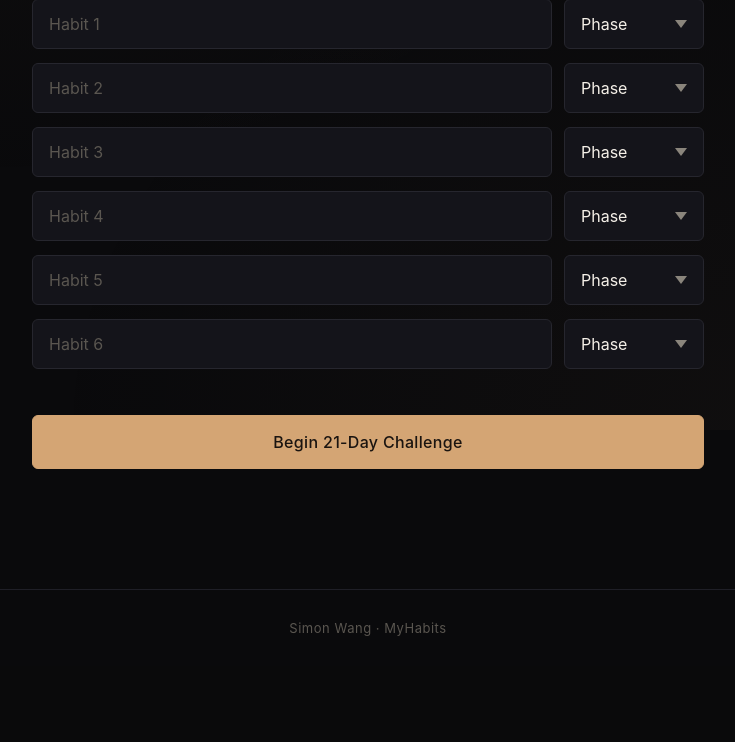
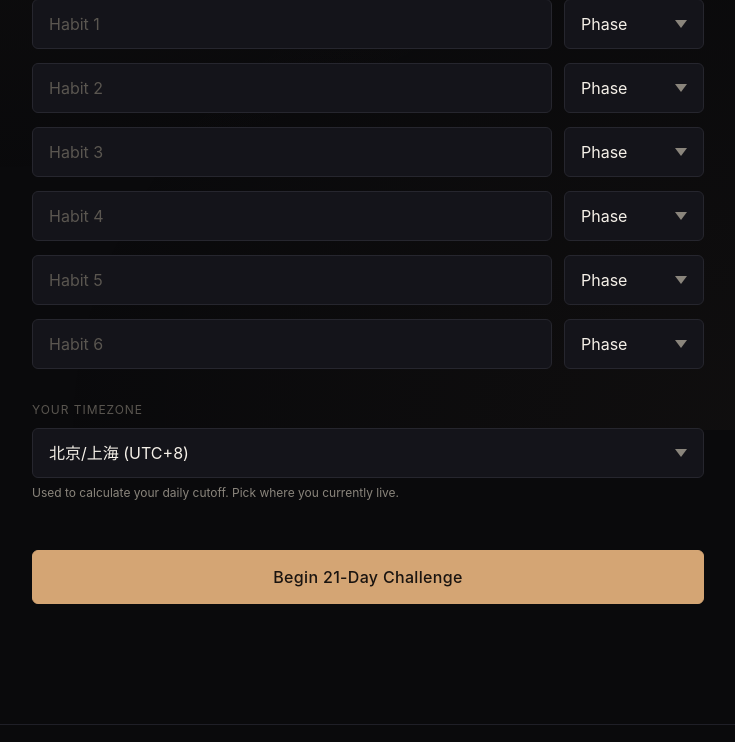
Before and after one commit to SimonE1003/MyHabits, a Flask app: page /set_habits in a window 1280 px wide. Shown: the part 370-1112 px from the top of the page, without its empty margins (272-1007 px from the left). Before the commit the page ends 1006 px from the top, so only its background shows below. Run offline with Flask 3, Linux system fonts and the light colour scheme; the visitor is signed in with stand-in values (Sample User, id 1); data comes from the database, SQL or seed files in the repository.

Commit message:
Fix timezone bugs, add CSRF protection, preserve habit history
Timezone fix (per-user):
- Add users.timezone column (default Asia/Shanghai)
- Add timezone dropdown on set_habits page (8 common IANA zones)
- Replace all date.today() with user_today(user_id) which computes
  the date in the user's selected timezone — fixes wrong-day bugs
  when deployed to non-Beijing servers
- ai_planner.generate_plan now accepts user_tz param so AI uses
  the user's local time, not server time
- migrate_db() evolves existing databases via ALTER TABLE ADD COLUMN

CSRF protection (Flask-WTF):
- CSRFProtect on all POST routes
- Forms (register, login, set_habits): hidden csrf_token input
- JSON APIs (mark_done, api/now_plan): X-CSRFToken header from meta tag
- /set_language exempted (sendBeacon can't send custom headers)
- Verified: POSTs without token return 400; with token return 200

Habit history preservation:
- Add habits.archived and habits.challenge_round columns
- set_habits no longer DELETEs old habits — it marks them archived=1
  and inserts new ones with challenge_round incremented
- All queries filter archived=0 so only the current round is shown
- mark_done rejects archived habits (404)
- habit_logs preserved across rounds (no data loss)

Tested end-to-end:
- Register → set_habits (Asia/Tokyo) → mark_done → AI plan
- Second set_habits (America/New_York) → old habits archived, new active
- CSRF blocks all tokenless POSTs; /set_language exempt works
- AI plan correctly used New_York time (14:00 not 23:44)

```diff
--- a/app.py
+++ b/app.py
@@ -2,7 +2,9 @@ import os
 import random
 import sqlite3
 from datetime import date, datetime, timezone, timedelta
+from zoneinfo import ZoneInfo
 from flask import Flask, g, redirect, render_template, request, session, jsonify
+from flask_wtf import CSRFProtect
 from werkzeug.security import check_password_hash, generate_password_hash
 from dotenv import load_dotenv
 
@@ -12,7 +14,23 @@ from translations import t as translate, QUOTE_KEYS
 
 load_dotenv()
 
+# Default timezone for the app (used when user hasn't picked one).
+DEFAULT_TIMEZONE = 'Asia/Shanghai'
 SHANGHAI_TZ = timezone(timedelta(hours=8))
+
+# Timezone options shown on the set_habits page.
+# (IANA name, display label) — label is city + UTC offset, language-neutral.
+SUPPORTED_TIMEZONES = [
+    ('Asia/Shanghai',        '北京/上海 (UTC+8)'),
+    ('Asia/Hong_Kong',       '香港 (UTC+8)'),
+    ('Asia/Tokyo',           '东京 (UTC+9)'),
+    ('Asia/Singapore',       '新加坡 (UTC+8)'),
+    ('America/Los_Angeles',  'Los Angeles (UTC-8)'),
+    ('America/New_York',     'New York (UTC-5)'),
+    ('Europe/London',        'London (UTC+0)'),
+    ('UTC',                  'UTC'),
+]
+SUPPORTED_TIMEZONE_NAMES = {tz for tz, _ in SUPPORTED_TIMEZONES}
 
 DATABASE = os.environ.get('DATABASE', 'myhabits.db')
 
@@ -38,7 +56,8 @@ def init_db():
             id INTEGER PRIMARY KEY AUTOINCREMENT NOT NULL,
             username TEXT NOT NULL UNIQUE,
             hash TEXT NOT NULL,
-            challenge_start_date DATE DEFAULT NULL
+            challenge_start_date DATE DEFAULT NULL,
+            timezone TEXT DEFAULT 'Asia/Shanghai'
         );
 
         CREATE TABLE IF NOT EXISTS habits (
@@ -49,6 +68,8 @@ def init_db():
             completed_days INTEGER DEFAULT 0,
             challenge_start DATE DEFAULT (date('now')),
             last_completed DATE DEFAULT NULL,
+            challenge_round INTEGER DEFAULT 1,
+            archived INTEGER DEFAULT 0,
             FOREIGN KEY(user_id) REFERENCES users(id)
         );
 
@@ -69,6 +90,28 @@ def init_db():
     db.close()
 
 
+def migrate_db():
+    """Add new columns to existing tables. Idempotent — safe to run every startup.
+
+    SQLite's ALTER TABLE ADD COLUMN lets us evolve the schema without losing data.
+    """
+    db = sqlite3.connect(DATABASE)
+    db.row_factory = sqlite3.Row
+
+    user_cols = {c['name'] for c in db.execute("PRAGMA table_info(users)").fetchall()}
+    if 'timezone' not in user_cols:
+        db.execute("ALTER TABLE users ADD COLUMN timezone TEXT DEFAULT 'Asia/Shanghai'")
+
+    habit_cols = {c['name'] for c in db.execute("PRAGMA table_info(habits)").fetchall()}
+    if 'challenge_round' not in habit_cols:
+        db.execute("ALTER TABLE habits ADD COLUMN challenge_round INTEGER DEFAULT 1")
+    if 'archived' not in habit_cols:
+        db.execute("ALTER TABLE habits ADD COLUMN archived INTEGER DEFAULT 0")
+
+    db.commit()
+    db.close()
+
+
 # ---------- App setup ----------
 
 app = Flask(__name__)
@@ -79,8 +122,13 @@ app.secret_key = os.environ.get('SECRET_KEY') or os.urandom(24)
 # Keep users logged in for 30 days instead of just until the browser closes.
 app.config['PERMANENT_SESSION_LIFETIME'] = timedelta(days=30)
 
+# CSRF protection on all POST routes. Exemptions are applied per-route below.
+csrf = CSRFProtect(app)
+
 # Initialize schema at import time so tables exist before first request.
 init_db()
+# Evolve existing databases by adding new columns (timezone, challenge_round, archived).
+migrate_db()
 
 
 @app.before_request
@@ -94,6 +142,27 @@ def close_db(exc):
     db = g.pop('db', None)
     if db is not None:
         db.close()
+
+
+# ---------- Timezone helpers ----------
+
+def get_user_timezone(user_id):
+    """Return the user's ZoneInfo, defaulting to Asia/Shanghai.
+
+    Falls back gracefully if the stored timezone name is invalid.
+    """
+    db = get_db()
+    row = db.execute("SELECT timezone FROM users WHERE id = ?", (user_id,)).fetchone()
+    tz_name = row['timezone'] if row and row['timezone'] else DEFAULT_TIMEZONE
+    try:
+        return ZoneInfo(tz_name)
+    except (KeyError, ValueError):
+        return ZoneInfo(DEFAULT_TIMEZONE)
+
+
+def user_today(user_id):
+    """Today's date in the user's timezone — replaces date.today() everywhere."""
+    return datetime.now(get_user_timezone(user_id)).date()
 
 
 @app.after_request
@@ -117,6 +186,7 @@ def inject_i18n():
 
 
 @app.route("/set_language", methods=["POST"])
+@csrf.exempt
 def set_language():
     """Switch language. Called via sendBeacon from the nav button."""
     # sendBeacon sends with Content-Type from the Blob, but some browsers
@@ -216,9 +286,10 @@ def logout():
 @login_required
 def today():
     db = get_db()
+    user_id = session["user_id"]
     habit_count = db.execute(
-        "SELECT COUNT(*) AS count FROM habits WHERE user_id = ?",
-        (session["user_id"],)
+        "SELECT COUNT(*) AS count FROM habits WHERE user_id = ? AND archived = 0",
+        (user_id,)
     ).fetchone()["count"]
 
     if habit_count == 0:
@@ -226,21 +297,21 @@ def today():
 
     user = db.execute(
         "SELECT challenge_start_date FROM users WHERE id = ?",
-        (session["user_id"],)
+        (user_id,)
     ).fetchone()
 
     challenge_start = user['challenge_start_date']
     if challenge_start is None:
         return render_template("today1.html")
 
-    today_date = date.today()
+    today_date = user_today(user_id)
     today_str = today_date.isoformat()
     delta = today_date - date.fromisoformat(str(challenge_start))
     current_day = delta.days + 1  # Day 1 = first day of the challenge
 
     habits = db.execute(
-        "SELECT id, name, phase, completed_days, last_completed FROM habits WHERE user_id = ?",
-        (session["user_id"],)
+        "SELECT id, name, phase, completed_days, last_completed FROM habits WHERE user_id = ? AND archived = 0",
+        (user_id,)
     ).fetchall()
 
     if current_day > 21:
@@ -262,6 +333,7 @@ def today():
 @app.route("/set_habits", methods=["GET", "POST"])
 @login_required
 def set_habits():
+    user_id = session["user_id"]
     if request.method == "POST":
         db = get_db()
 
@@ -279,23 +351,36 @@ def set_habits():
         if not new_habits:
             return apology(translate("set_habits.error_no_habit", session.get('lang', 'en')))
 
-        today = date.today().isoformat()
+        # Validate timezone (falls back to default if invalid/missing)
+        tz_val = request.form.get("timezone", DEFAULT_TIMEZONE)
+        if tz_val not in SUPPORTED_TIMEZONE_NAMES:
+            tz_val = DEFAULT_TIMEZONE
+
+        today = user_today(user_id).isoformat()
         try:
+            # Archive current habits instead of deleting — preserves history.
+            # habit_logs are kept too since the habit rows still exist.
             db.execute(
-                "UPDATE users SET challenge_start_date = ? WHERE id = ?",
-                (today, session["user_id"])
+                "UPDATE habits SET archived = 1 WHERE user_id = ? AND archived = 0",
+                (user_id,)
             )
-            # ON DELETE CASCADE not guaranteed without PRAGMA, so delete logs explicitly.
+
+            # Determine next challenge round (1 if no prior rounds exist)
+            round_row = db.execute(
+                "SELECT MAX(challenge_round) AS max_round FROM habits WHERE user_id = ?",
+                (user_id,)
+            ).fetchone()
+            next_round = (round_row['max_round'] or 0) + 1
+
             db.execute(
-                """DELETE FROM habit_logs WHERE habit_id IN
-                   (SELECT id FROM habits WHERE user_id = ?)""",
-                (session["user_id"],)
+                "UPDATE users SET challenge_start_date = ?, timezone = ? WHERE id = ?",
+                (today, tz_val, user_id)
             )
-            db.execute("DELETE FROM habits WHERE user_id = ?", (session["user_id"],))
+
             for name, phase in new_habits:
                 db.execute(
-                    "INSERT INTO habits (user_id, name, phase) VALUES (?, ?, ?)",
-                    (session["user_id"], name, phase)
+                    "INSERT INTO habits (user_id, name, phase, challenge_round, archived) VALUES (?, ?, ?, ?, 0)",
+                    (user_id, name, phase, next_round)
                 )
             db.commit()
         except Exception:
@@ -304,7 +389,11 @@ def set_habits():
 
         return redirect("/today")
 
-    return render_template("set_habits.html")
+    # GET: pass timezone info so the dropdown can show the current selection.
+    db = get_db()
+    user = db.execute("SELECT timezone FROM users WHERE id = ?", (user_id,)).fetchone()
+    current_tz = user['timezone'] if user and user['timezone'] else DEFAULT_TIMEZONE
+    return render_template("set_habits.html", timezones=SUPPORTED_TIMEZONES, current_timezone=current_tz)
 
 
 @app.route("/now", methods=["GET"])
@@ -319,10 +408,11 @@ def now():
     - Otherwise → bedtime input + 'What to do now' AI planner.
     """
     db = get_db()
-    today_str = date.today().isoformat()
+    user_id = session["user_id"]
+    today_str = user_today(user_id).isoformat()
     total_habits = db.execute(
-        "SELECT COUNT(*) AS n FROM habits WHERE user_id = ?",
-        (session["user_id"],)
+        "SELECT COUNT(*) AS n FROM habits WHERE user_id = ? AND archived = 0",
+        (user_id,)
     ).fetchone()["n"]
 
     # No habits yet → set habits first.
@@ -332,7 +422,7 @@ def now():
     # Mirror /today's challenge-window checks so /now is only usable mid-challenge.
     user = db.execute(
         "SELECT challenge_start_date FROM users WHERE id = ?",
-        (session["user_id"],)
+        (user_id,)
     ).fetchone()
     challenge_start = user['challenge_start_date']
 
@@ -340,7 +430,7 @@ def now():
     if challenge_start is None:
         return render_template('now_result.html', state='not_started')
 
-    today_date = date.today()
+    today_date = user_today(user_id)
     current_day = (today_date - date.fromisoformat(str(challenge_start))).days + 1
 
     # 21-day challenge finished → prompt to start a new round.
@@ -350,15 +440,15 @@ def now():
     # Inside the challenge window: proceed as normal.
     habits_not_completed = db.execute(
         """SELECT name, phase FROM habits
-           WHERE user_id = ?
+           WHERE user_id = ? AND archived = 0
              AND (last_completed IS NULL OR last_completed != ?)""",
-        (session["user_id"], today_str)
+        (user_id, today_str)
     ).fetchall()
 
     if not habits_not_completed:
         return render_template('now_result.html', state='all_done')
 
-    current_time = datetime.now(SHANGHAI_TZ).strftime("%H:%M")
+    current_time = datetime.now(get_user_timezone(user_id)).strftime("%H:%M")
     return render_template('now.html', habits_not_completed=habits_not_completed, current_time=current_time)
 
 
@@ -372,35 +462,36 @@ def now_plan():
     {"plan": "...", "latency_ms": ..., "usage": {...}} or {"error": "..."}.
     """
     db = get_db()
-    today_str = date.today().isoformat()
+    user_id = session["user_id"]
+    today_str = user_today(user_id).isoformat()
 
     # Same challenge-window guard as /now — defense in depth against
     # direct API calls outside the challenge.
     total_habits = db.execute(
-        "SELECT COUNT(*) AS n FROM habits WHERE user_id = ?",
-        (session["user_id"],)
+        "SELECT COUNT(*) AS n FROM habits WHERE user_id = ? AND archived = 0",
+        (user_id,)
     ).fetchone()["n"]
     if total_habits == 0:
         return jsonify({"error": "No habits set. Define your habits first."}), 400
 
     user = db.execute(
         "SELECT challenge_start_date FROM users WHERE id = ?",
-        (session["user_id"],)
+        (user_id,)
     ).fetchone()
     challenge_start = user['challenge_start_date']
     if challenge_start is None:
         return jsonify({"error": "Challenge not started. Set your habits to begin."}), 400
 
-    today_date = date.today()
+    today_date = user_today(user_id)
     current_day = (today_date - date.fromisoformat(str(challenge_start))).days + 1
     if current_day > 21:
         return jsonify({"error": "This 21-day challenge is complete. Start a new round to plan again."}), 400
 
     habits_not_completed = db.execute(
         """SELECT name, phase FROM habits
-           WHERE user_id = ?
+           WHERE user_id = ? AND archived = 0
              AND (last_completed IS NULL OR last_completed != ?)""",
-        (session["user_id"], today_str)
+        (user_id, today_str)
     ).fetchall()
 
     if not habits_not_completed:
@@ -409,9 +500,10 @@ def now_plan():
     data = request.get_json(silent=True) or {}
     bedtime = data.get("bedtime") or None
     lang = session.get('lang', 'en')
+    user_tz = get_user_timezone(user_id)
 
     habits_list = [{"name": h["name"], "phase": h["phase"]} for h in habits_not_completed]
-    result = generate_plan(habits_list, bedtime=bedtime, lang=lang)
+    result = generate_plan(habits_list, bedtime=bedtime, lang=lang, user_tz=user_tz)
 
     if result["error"]:
         return jsonify({"error": result["error"]}), 502
@@ -428,6 +520,7 @@ def now_plan():
 def mark_done():
     """Mark a habit as done for today. Idempotent: clicking twice does not double-count."""
     db = get_db()
+    user_id = session["user_id"]
     try:
         data = request.get_json(silent=True)
         if not data or "habit_id" not in data:
@@ -440,13 +533,12 @@ def mark_done():
                 raise ValueError
         except (TypeError, ValueError):
             return jsonify(success=False, message="Invalid habit id"), 400
-        today = date.today().isoformat()
-        user_id = session["user_id"]
+        today = user_today(user_id).isoformat()
 
-        # Step 1: verify ownership BEFORE touching habit_logs, so a user
-        # can't probe whether someone else's habit was already marked today.
+        # Step 1: verify ownership AND habit is active (not archived) BEFORE
+        # touching habit_logs, so a user can't probe archived habits.
         owns = db.execute(
-            "SELECT 1 FROM habits WHERE id = ? AND user_id = ?",
+            "SELECT 1 FROM habits WHERE id = ? AND user_id = ? AND archived = 0",
             (habit_id, user_id)
         ).fetchone()
         if owns is None:
--- a/requirements.txt
+++ b/requirements.txt
@@ -1,4 +1,5 @@
 Flask==3.1.3
+Flask-WTF==1.2.2
 Werkzeug==3.1.3
 gunicorn==23.0.0
 python-dotenv==1.0.1
--- a/templates/layout.html
+++ b/templates/layout.html
@@ -3,6 +3,7 @@
 <head>
     <meta charset="UTF-8">
     <meta name="viewport" content="width=device-width, initial-scale=1.0">
+    <meta name="csrf-token" content="{{ csrf_token() }}">
     <title>MyHabits{% block title %}{% endblock %}</title>
     <link href="{{ url_for('static', filename='styles.css') }}" rel="stylesheet">
 </head>
--- a/templates/login.html
+++ b/templates/login.html
@@ -15,6 +15,7 @@
     {% endif %}
 
     <form class="auth-form" action="{{ url_for('login') }}" method="post">
+        <input type="hidden" name="csrf_token" value="{{ csrf_token() }}">
         <div class="field">
             <label>{{ t('auth.username') }}</label>
             <input class="input" autocomplete="off" autofocus name="username" placeholder="{{ t('auth.username_ph') }}" type="text" required value="{{ username_value }}">
--- a/templates/now.html
+++ b/templates/now.html
@@ -98,9 +98,13 @@
         const timeout = setTimeout(() => controller.abort(), 90000);
 
         try {
+            const csrfToken = document.querySelector('meta[name="csrf-token"]').content;
             const resp = await fetch('/api/now_plan', {
                 method: 'POST',
-                headers: { 'Content-Type': 'application/json' },
+                headers: {
+                    'Content-Type': 'application/json',
+                    'X-CSRFToken': csrfToken
+                },
                 body: JSON.stringify({ bedtime: bedtime }),
                 signal: controller.signal
             });
--- a/templates/register.html
+++ b/templates/register.html
@@ -15,6 +15,7 @@
     {% endif %}
 
     <form class="auth-form" action="{{ url_for('register') }}" method="post">
+        <input type="hidden" name="csrf_token" value="{{ csrf_token() }}">
         <div class="field">
             <label>{{ t('auth.username') }}</label>
             <input class="input" autocomplete="off" autofocus name="username" placeholder="{{ t('auth.username_ph') }}" type="text" required value="{{ username_value }}">
--- a/templates/set_habits.html
+++ b/templates/set_habits.html
@@ -10,6 +10,8 @@
         <p class="muted" style="max-width: 540px;">{{ t('set_habits.desc') }}</p>
 
         <form method="post" style="margin-top: 48px;">
+            <input type="hidden" name="csrf_token" value="{{ csrf_token() }}">
+
             {% for i in range(6) %}
             <div class="row-habits" style="margin-bottom: 14px;">
                 <input class="input" type="text" name="habit{{ i }}" placeholder="{{ t('set_habits.placeholder') }} {{ i + 1 }}">
@@ -22,6 +24,17 @@
             </div>
             {% endfor %}
 
+            <!-- Timezone selector: determines the user's daily cutoff -->
+            <div class="field" style="margin-top: 32px;">
+                <label>{{ t('set_habits.timezone') }}</label>
+                <select class="select" name="timezone">
+                    {% for tz_value, tz_label in timezones %}
+                    <option value="{{ tz_value }}" {% if tz_value == current_timezone %}selected{% endif %}>{{ tz_label }}</option>
+                    {% endfor %}
+                </select>
+                <p class="muted" style="font-size: 12px; margin-top: 6px;">{{ t('set_habits.timezone_desc') }}</p>
+            </div>
+
             <button type="submit" class="btn btn-primary btn-large"
                     style="margin-top: 32px; width: 100%;"
                     onclick="return confirm('{{ t('set_habits.confirm') }}')">
--- a/templates/today2.html
+++ b/templates/today2.html
@@ -82,9 +82,13 @@
             this.disabled = true;
 
             try {
+                const csrfToken = document.querySelector('meta[name="csrf-token"]').content;
                 const response = await fetch('{{ url_for("mark_done") }}', {
                     method: 'POST',
-                    headers: { 'Content-Type': 'application/json' },
+                    headers: {
+                        'Content-Type': 'application/json',
+                        'X-CSRFToken': csrfToken
+                    },
                     body: JSON.stringify({ habit_id: habitId })
                 });
 
--- a/translations.py
+++ b/translations.py
@@ -89,6 +89,11 @@ TRANSLATIONS = {
     'set_habits.confirm':  {'en': 'This will reset all progress. Continue?', 'zh': '这会重置所有进度，确定继续吗？'},
     'set_habits.error_no_habit': {'en': 'You need at least one habit', 'zh': '至少需要填写一个习惯'},
     'set_habits.error_no_phase': {'en': 'please enter a Time Phase for each habit', 'zh': '请为每个习惯选择时段'},
+    'set_habits.timezone': {'en': 'Your timezone', 'zh': '你的时区'},
+    'set_habits.timezone_desc': {
+        'en': 'Used to calculate your daily cutoff. Pick where you currently live.',
+        'zh': '用于计算你每天的习惯打卡截止时间。选择你目前所在的地区。'
+    },
 
     # ---- Now page ----
     'now.lede':            {'en': 'What remains undone today?', 'zh': '今天还剩什么没做？'},
```
Also changed, not shown: ai_planner.py (+6 -2 lines).
